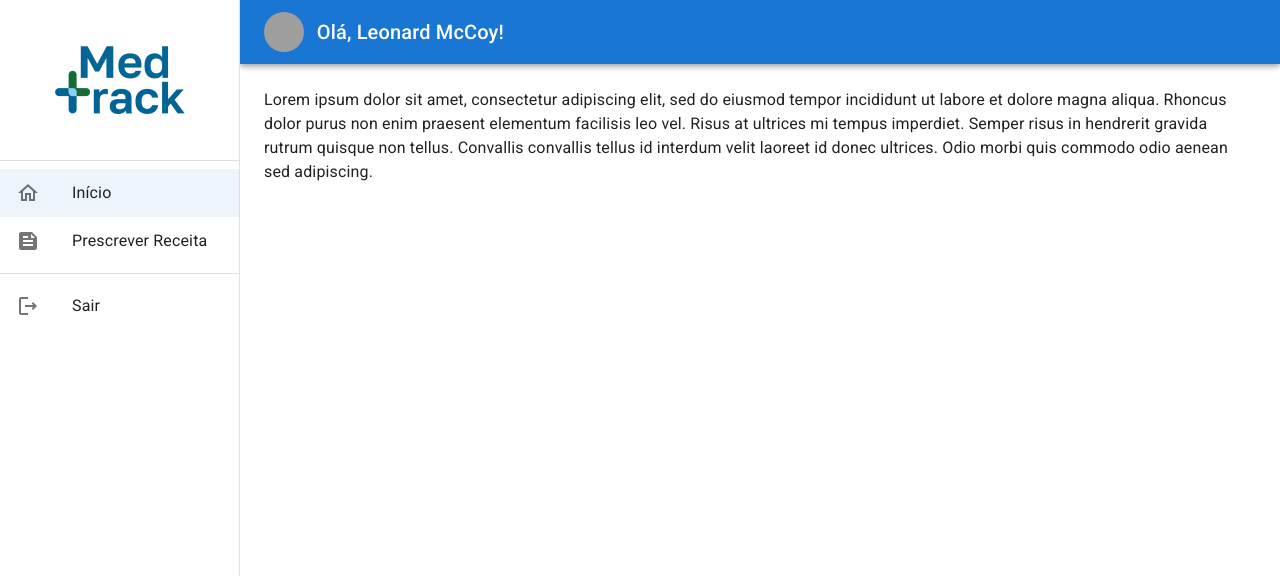
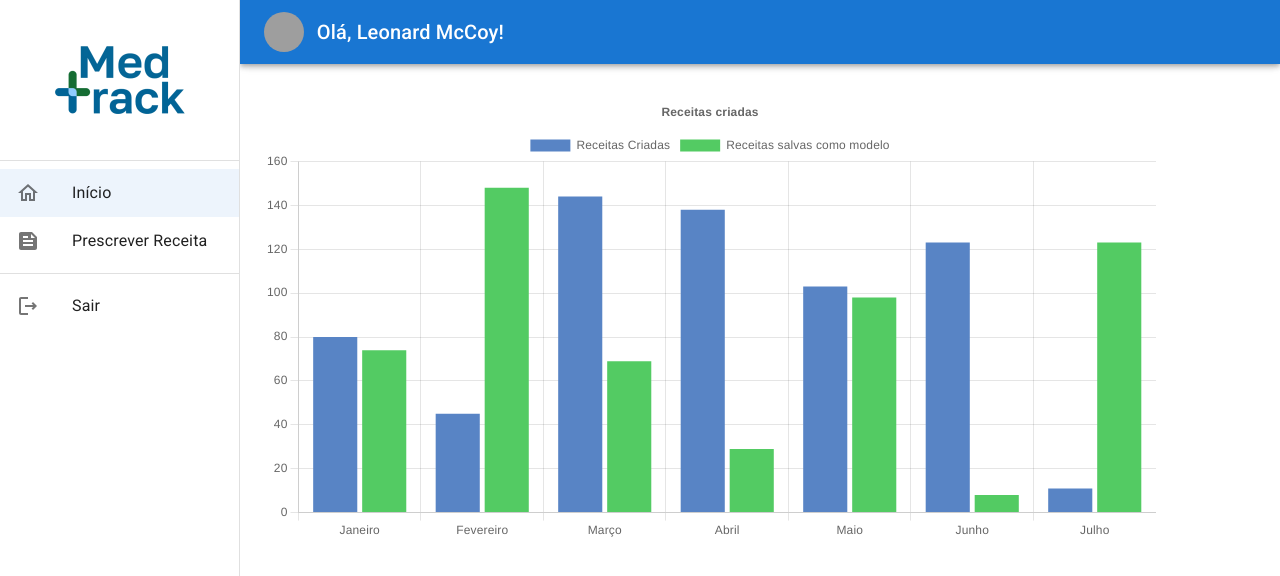
Before and after one commit to TaigoI/MedtrackWeb, a React (Create React App) app: page /app in a window 1280 px wide. Shown: the top 576 px of the page. Built offline with nearby package versions, Linux system fonts and the light colour scheme; grey boxes are pictures that could not be loaded; what @react-pdf/renderer would draw is missing.

Commit message:
feat: bar chart on home page

```diff
--- a/package.json
+++ b/package.json
@@ -13,16 +13,20 @@
     "@testing-library/jest-dom": "^5.16.5",
     "@testing-library/react": "^13.4.0",
     "@testing-library/user-event": "^13.5.0",
+    "@types/chart.js": "^2.9.37",
     "@types/jest": "^27.5.2",
     "@types/node": "^16.18.25",
     "@types/qrcode": "^1.5.0",
     "@types/react": "^18.2.0",
     "@types/react-dom": "^18.2.1",
     "@types/styled-components": "^5.1.26",
+    "chart.js": "^4.3.0",
+    "faker": "^6.6.6",
     "localforage": "^1.10.0",
     "match-sorter": "^6.3.1",
     "qrcode": "^1.5.3",
     "react": "^18.2.0",
+    "react-chartjs-2": "^5.2.0",
     "react-dom": "^18.2.0",
     "react-hook-form": "^7.43.9",
     "react-router-dom": "^6.10.0",
@@ -60,6 +64,7 @@
     ]
   },
   "devDependencies": {
+    "@faker-js/faker": "^8.0.1",
     "@types/uuid": "^9.0.1"
   }
 }
--- /dev/null
+++ b/src/presentation/components/bar-chart/index.tsx
@@ -0,0 +1,56 @@
+import React from 'react';
+import {
+  Chart as ChartJS,
+  CategoryScale,
+  LinearScale,
+  BarElement,
+  Title,
+  Tooltip,
+  Legend,
+} from 'chart.js';
+import { Bar } from 'react-chartjs-2';
+import { faker } from '@faker-js/faker';
+
+ChartJS.register(
+  CategoryScale,
+  LinearScale,
+  BarElement,
+  Title,
+  Tooltip,
+  Legend
+);
+
+export const options = {
+  responsive: true,
+  plugins: {
+    legend: {
+      position: 'top' as const,
+    },
+    title: {
+      display: true,
+      text: 'Receitas criadas',
+    },
+  },
+};
+
+const labels = ['Janeiro', 'Fevereiro', 'Março', 'Abril', 'Maio', 'Junho', 'Julho'];
+
+export const data = {
+  labels,
+  datasets: [
+    {
+      label: 'Receitas Criadas',
+      data: labels.map(() => faker.datatype.number({ min: 0, max: 150 })),
+      backgroundColor: '#5884C5',
+    },
+    {
+      label: 'Receitas salvas como modelo',
+      data: labels.map(() => faker.datatype.number({ min: 0, max: 150 })),
+      backgroundColor: '#53CB63',
+    },
+  ],
+};
+
+export function BarChart() {
+  return <Bar options={options} data={data} />;
+}
--- a/src/presentation/pages/app/home/index.tsx
+++ b/src/presentation/pages/app/home/index.tsx
@@ -1,10 +1,10 @@
 import React from 'react';
 
 import Toolbar from '@mui/material/Toolbar';
-import Typography from '@mui/material/Typography';
+import { Box } from '@mui/material';
 import { DashboardContainerComponent } from '../../../components/dashboard-container';
 import { generatedAvatarUrlFactory } from '../../../../shared/utils/generated-avatar-url-factory';
-
+import { BarChart } from '../../../components/bar-chart';
 
 export const HomeScreen: React.FC = () => {
   const profile = {
@@ -21,14 +21,11 @@ export const HomeScreen: React.FC = () => {
       }}
     >
       <Toolbar />
-      <Typography paragraph>
-        Lorem ipsum dolor sit amet, consectetur adipiscing elit, sed do eiusmod
-        tempor incididunt ut labore et dolore magna aliqua. Rhoncus dolor purus non
-        enim praesent elementum facilisis leo vel. Risus at ultrices mi tempus
-        imperdiet. Semper risus in hendrerit gravida rutrum quisque non tellus.
-        Convallis convallis tellus id interdum velit laoreet id donec ultrices.
-        Odio morbi quis commodo odio aenean sed adipiscing.
-      </Typography>
+
+      <Box sx={{height: '90%', width: '90%', display: 'flex', alignItems: 'center', justifyContent: 'center'}}>
+        <BarChart />
+      </Box>
+
     </DashboardContainerComponent>
   );
 };
```
